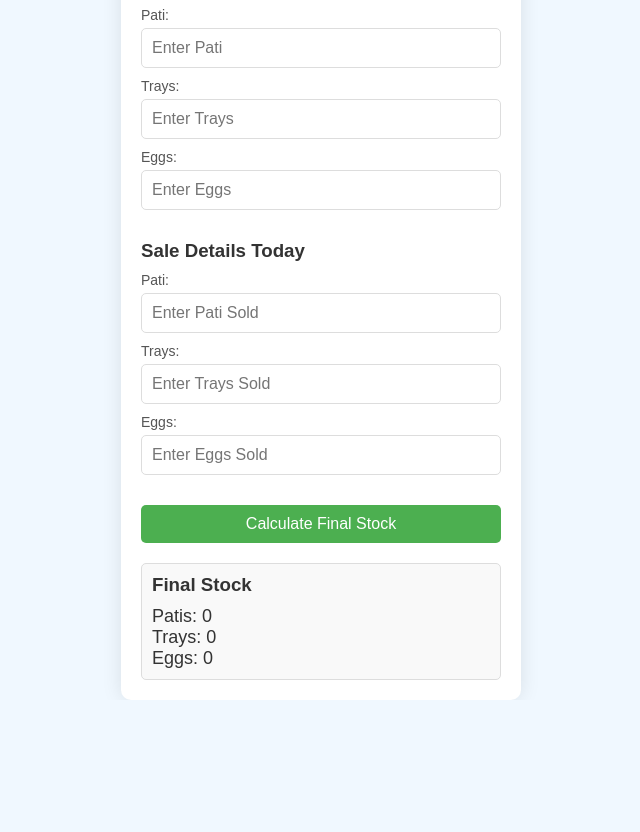
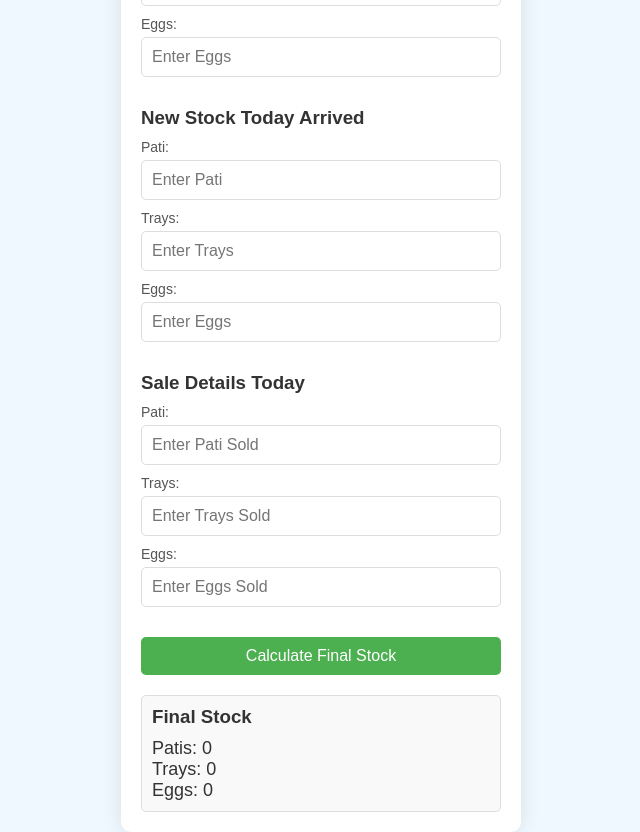
Before and after one commit to JibranAhmedZeb/Calculates_Stock, a plain HTML site: page index.html in a window 1280 px wide. Shown: the part 110-942 px from the top of the page, without its empty margins (319-959 px from the left). Before the commit the page ends 810 px from the top, so only its background shows below. Drawn offline with Linux system fonts and the light colour scheme.

Commit message:
Update index.html

```diff
--- a/index.html
+++ b/index.html
@@ -19,7 +19,15 @@
             <label for="P-E">Eggs: </label>
             <input type="number" id="P-E" placeholder="Enter Eggs">
         </div>
-
+        <div class="section">
+            <h3>New Stock Today Arrived</h3>
+            <label for="P-P">Pati: </label>
+            <input type="number" id="N-P" placeholder="Enter Pati">
+            <label for="P-T">Trays: </label>
+            <input type="number" id="N-T" placeholder="Enter Trays">
+            <label for="P-E">Eggs: </label>
+            <input type="number" id="N-E" placeholder="Enter Eggs">
+        </div>
         <div class="section">
             <h3>Sale Details Today</h3>
             <label for="S-P">Pati: </label>
```
